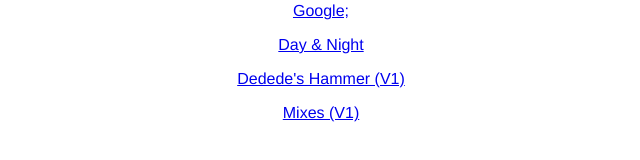
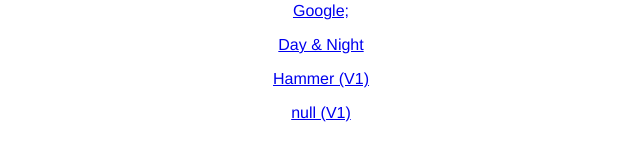
Before and after one commit to nothingX001/this-is-nothing, a plain HTML site: page index.html in a window 1280 px wide. Shown: the part 214-374 px from the top of the page, without its empty margins (319-959 px from the left). Drawn offline with Linux system fonts and the light colour scheme.

Commit message:
Update index.html

```diff
--- a/index.html
+++ b/index.html
@@ -24,10 +24,10 @@
         <a href="article5.html">Day & Night</a>
     </p>
     <p>
-        <a href="article6.html">Dedede's Hammer (V1)</a>
+        <a href="article6.html">Hammer (V1)</a>
     </p>
     <p>
-        <a href="article7.html">Mixes (V1)</a>
+        <a href="article7.html">null (V1)</a>
     </p>
 </body>
 </html>
```
